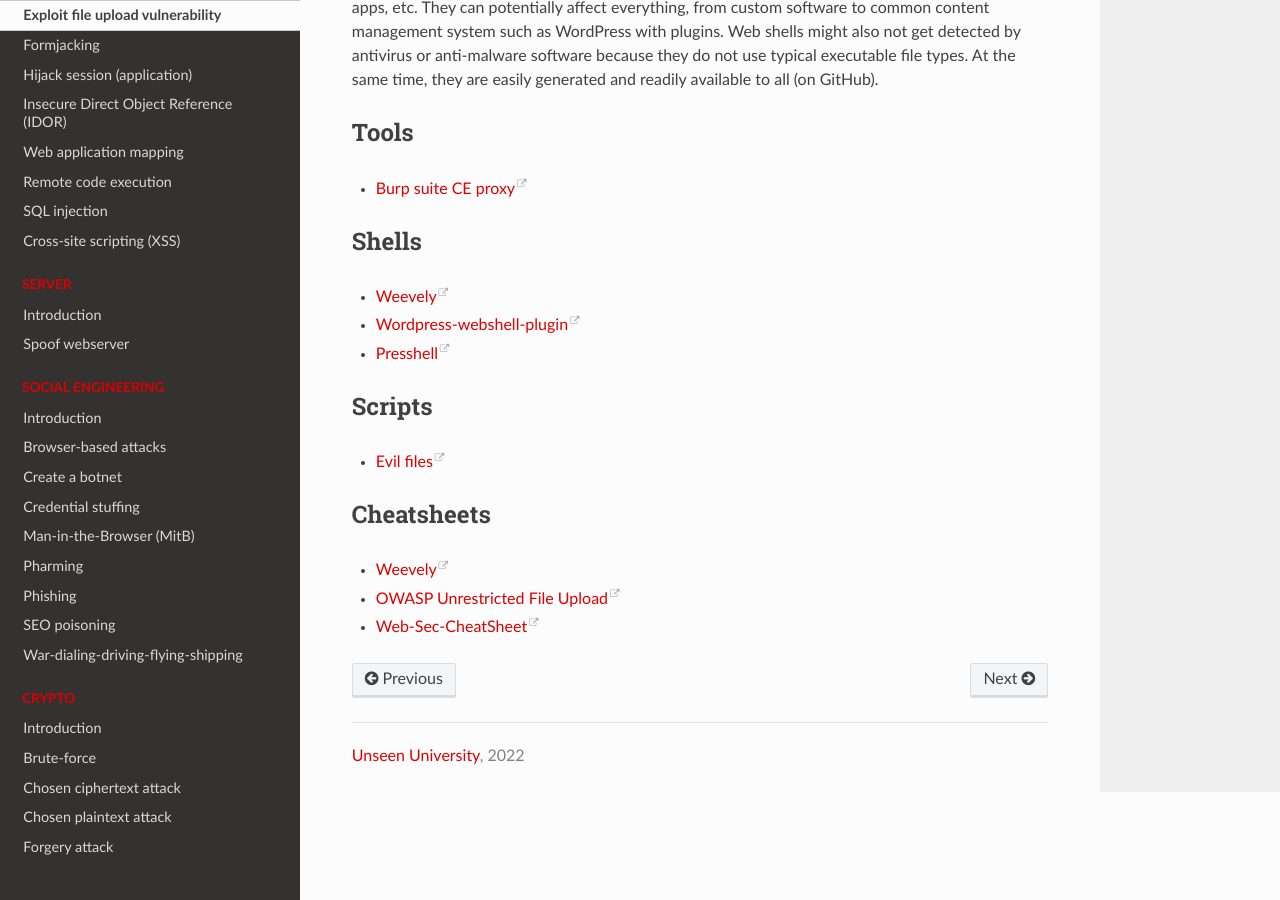
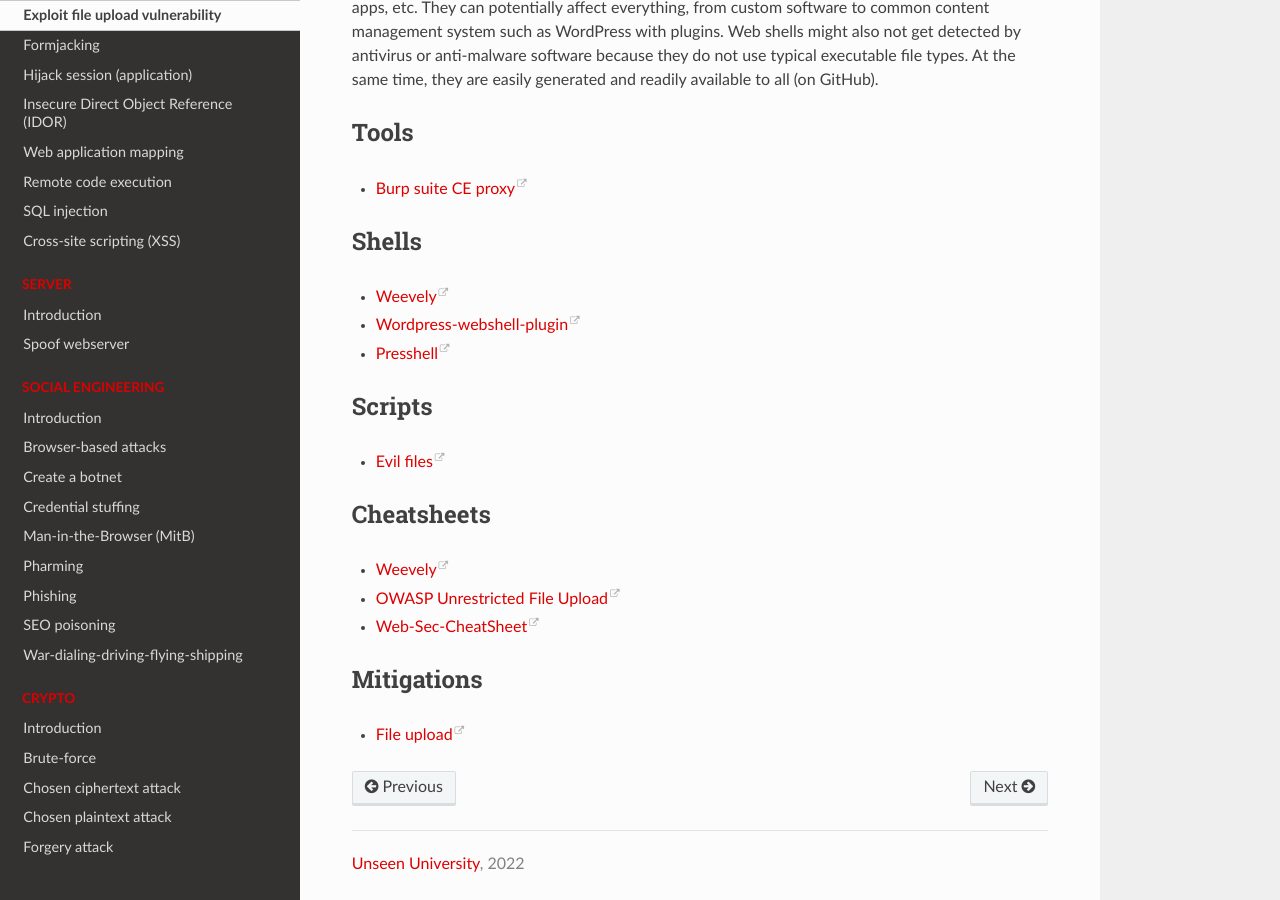
Before and after one commit to tymyrddin/red-basic, a Sphinx documentation site: the page built from source/docs/application/Exploit-file-upload-vuln.md, in a window 1280 px wide and 900 px high, scrolled down 664 px. Built offline with Sphinx 7.4.7 and the Read the Docs theme 2.0.0, drawn with Linux system fonts in a browser that asks for light colours.

Commit message:
Exploit file upload vulns

```diff
--- a/source/docs/application/Exploit-file-upload-vuln.md
+++ b/source/docs/application/Exploit-file-upload-vuln.md
@@ -50,3 +50,7 @@ to all (on GitHub).
 * [Weevely](https://tymyrddin.github.io/cheatsheets/docs/application/weevely.html)
 * [OWASP Unrestricted File Upload](https://owasp.org/www-community/vulnerabilities/Unrestricted_File_Upload)
 * [Web-Sec-CheatSheet](https://github.com/imran-parray/Web-Sec-CheatSheet/blob/master/File-Upload-test.txt)
+
+## Mitigations
+
+* [File upload](https://tymyrddin.github.io/app-mitigations/docs/coding/File-upload.html)
```
